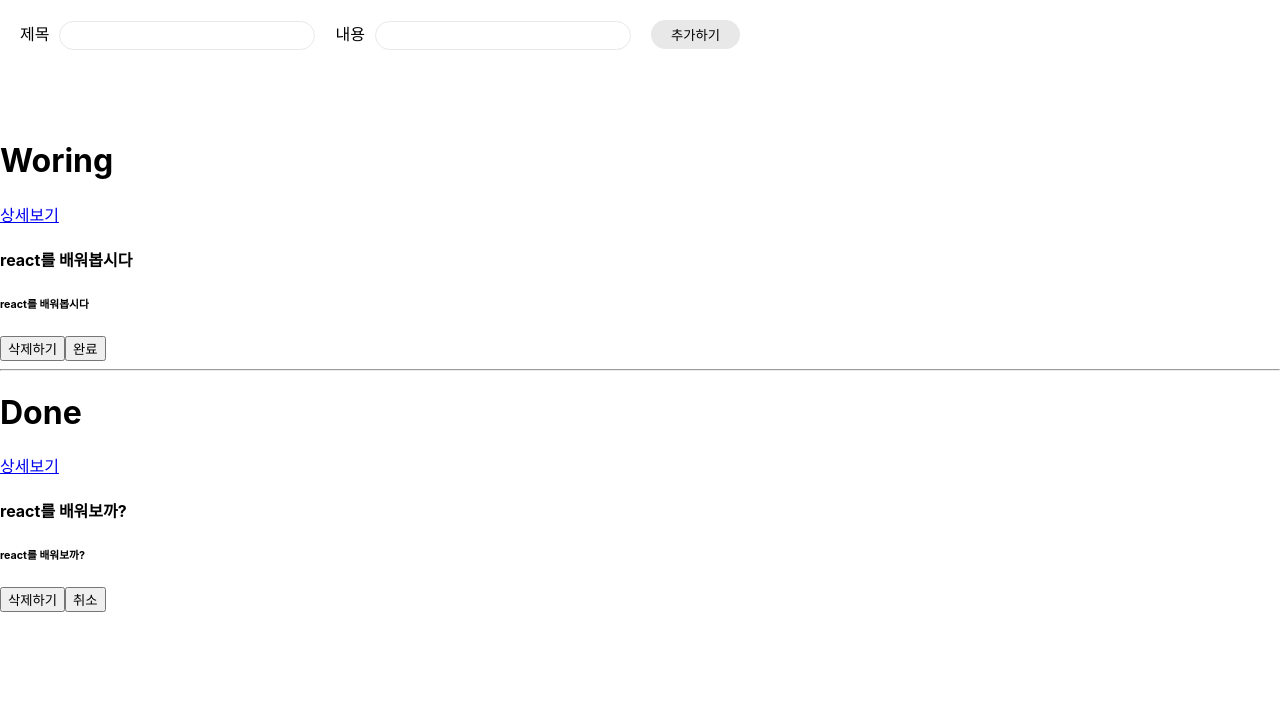
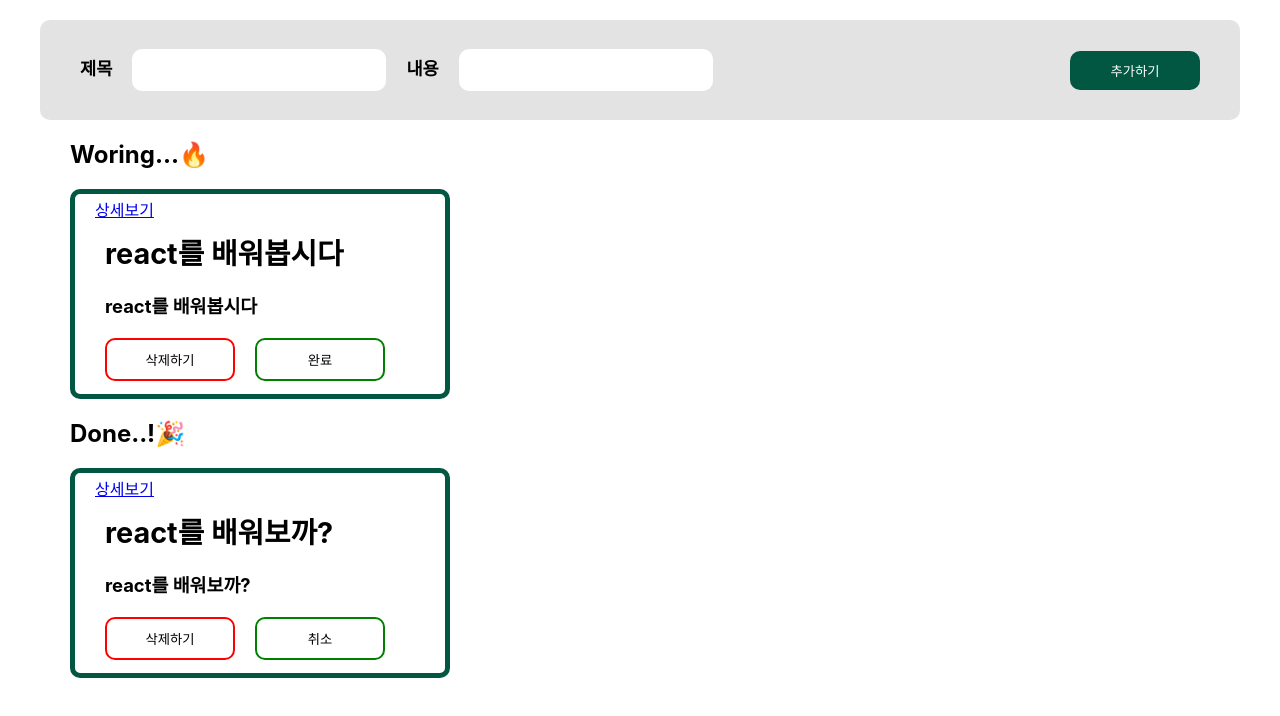
Before and after one commit to front-chan/redux-test-todo, a React (Create React App) app: page / in a window 1280 px wide. Shown: the top 716 px of the page. Built offline with nearby package versions, Linux system fonts and the light colour scheme.

Commit message:
add components and fixed styles

```diff
--- a/src/App.js
+++ b/src/App.js
@@ -1,9 +1,10 @@
 import React, { useState } from "react";
 import "./App.css";
-// import styled from "styled-components";
 import { useSelector, useDispatch } from "react-redux";
 import { addToDo, deleteToDo, changeToDo } from "./redux/modules/todo";
-import styled from "styled-components";
+import styled, { css } from "styled-components";
+import Form from "./components/form/Form";
+import List from "./components/list/List";
 
 function App() {
   // const [toDos, setToDos] = useState([
@@ -37,7 +38,7 @@ function App() {
   //   // setToDos([...toDos, newToDo]);
   // }
 
-  function onAddToDo(e) {
+  function onSubmit(e) {
     e.preventDefault();
     if (title === "" && toDo === "") {
       return;
@@ -71,31 +72,29 @@ function App() {
   }
 
   return (
-    <div>
-      <Form onSubmit={onAddToDo}>
-        <Label htmlFor="title">제목</Label>
-        <Input
-          type="text"
-          id="title"
-          value={title || ""}
-          onChange={(e) => setTitle(e.target.value)}
-          // required
-        />
-        <Label htmlFor="todo">내용</Label>
-        <Input
-          type="text"
-          id="todo"
-          value={toDo || ""}
-          onChange={(e) => setToDo(e.target.value)}
-          // required
-        />
-        <Button>추가하기</Button>
-      </Form>
-      <div>
-        <h1>Woring</h1>
-        {todos.map((todo) =>
-          todo.done === true ? (
-            <div key={todo.id}>
+    <StDiv app>
+      <Form
+        title={title}
+        toDo={toDo}
+        onSubmit={onSubmit}
+        setTitle={setTitle}
+        setToDo={setToDo}
+      ></Form>
+      <StMain>
+        <section>
+          <h1>Woring...🔥</h1>
+          <StDiv section>
+            {todos.map(
+              (todo) =>
+                todo.done === true ? (
+                  <List
+                    key={todo.id}
+                    todo={todo}
+                    onDeleteToDo={onDeleteToDo}
+                    onChangeToDo={onChangeToDo}
+                  ></List>
+                ) : null
+              /*<div key={todo.id}>
               <a href="https://www.naver.com">상세보기</a>
               <h4>{todo.title}</h4>
               <h6>{todo.toDo}</h6>
@@ -103,65 +102,54 @@ function App() {
               <button onClick={() => onChangeToDo(todo)}>
                 {todo.done === true ? "완료" : "취소"}
               </button>
-            </div>
-          ) : null
-        )}
-      </div>
-      <hr />
-      <div>
-        <h1>Done</h1>
-        {todos.map((todo) =>
-          todo.done === false ? (
-            <div key={todo.id}>
-              <a href="https://www.naver.com">상세보기</a>
-              <h4>{todo.title}</h4>
-              <h6>{todo.toDo}</h6>
-              <button onClick={() => onDeleteToDo(todo.id)}>삭제하기</button>
-              <button onClick={() => onChangeToDo(todo)}>
-                {todo.done === true ? "완료" : "취소"}
-              </button>
-            </div>
-          ) : null
-        )}
-      </div>
-    </div>
+            </div>*/
+            )}
+          </StDiv>
+        </section>
+        <section>
+          <h1>Done..!🎉</h1>
+          <StDiv section>
+            {todos.map((todo) =>
+              todo.done === false ? (
+                <List
+                  key={todo.id}
+                  todo={todo}
+                  onDeleteToDo={onDeleteToDo}
+                  onChangeToDo={onChangeToDo}
+                ></List>
+              ) : null
+            )}
+          </StDiv>
+        </section>
+      </StMain>
+    </StDiv>
   );
 }
 
 // component랑 같이 쓸 수 있는지?
-const Form = styled.form`
-  width: 1200px;
-  height: 100px;
-  margin: 20px 0 0 20px;
+
+const StDiv = styled.div`
+  ${(props) =>
+    props.app &&
+    css`
+      max-width: 1200px;
+      width: 95%;
+      margin: 20px auto;
+    `};
+  ${(props) =>
+    props.section &&
+    css`
+      width: 100%;
+      display: flex;
+      flex-direction: row;
+      gap: 12px;
+      flex-wrap: wrap;
+    `};
 `;
 
-const Label = styled.label`
-  margin-right: 10px;
+const StMain = styled.main`
+  margin-left: 30px;
 `;
-
-const Input = styled.input`
-  border-radius: 20px;
-  border: 1px solid rgb(232, 232, 232);
-  width: 250px;
-  height: 25px;
-  margin-right: 20px;
-`;
-
-const Button = styled.button`
-  border-radius: 20px;
-  padding: 5px 20px;
-  background-color: rgb(232, 232, 232);
-  border: 0;
-  cursor: pointer;
-`;
-
-// const Div = styled.div`
-//   width: 1200px;
-//   margin-right: 20px;
-//   display: flex;
-//   flex-wrap: warp;
-//   gap: 15px;
-// `;
 
 // const H4 = styled.h4`
 //   margin: 10px;
--- /dev/null
+++ b/src/components/form/Form.jsx
@@ -0,0 +1,65 @@
+import styled from "styled-components";
+
+function Form(props) {
+  return (
+    <StForm onSubmit={props.onSubmit}>
+      <div>
+        <StLabel htmlFor="title">제목</StLabel>
+        <StInput
+          type="text"
+          id="title"
+          value={props.title || ""}
+          onChange={(e) => props.setTitle(e.target.value)}
+          // required
+        />
+        <StLabel htmlFor="todo">내용</StLabel>
+        <StInput
+          type="text"
+          id="todo"
+          value={props.toDo || ""}
+          onChange={(e) => props.setToDo(e.target.value)}
+          // required
+        />
+      </div>
+      <StButton>추가하기</StButton>
+    </StForm>
+  );
+}
+
+const StForm = styled.form`
+  border-radius: 10px;
+  background-color: rgb(227, 227, 227);
+  height: 100px;
+  display: flex;
+  justify-content: space-between;
+  align-items: center;
+  padding-left: 30px;
+  padding-right: 30px;
+`;
+
+const StLabel = styled.label`
+  font-size: 1.1rem;
+  margin: 10px;
+  font-weight: bold;
+`;
+
+const StInput = styled.input`
+  margin: 10px;
+  width: 250px;
+  height: 40px;
+  border: 0;
+  border-radius: 10px;
+`;
+
+const StButton = styled.button`
+  width: 130px;
+  color: white;
+  border-radius: 10px;
+  margin: 10px;
+  padding: 10px 30px;
+  background-color: rgb(1, 87, 65);
+  border: 0;
+  cursor: pointer;
+`;
+
+export default Form;
--- /dev/null
+++ b/src/components/list/List.jsx
@@ -0,0 +1,60 @@
+import styled, { css } from "styled-components";
+
+function List(props) {
+  return (
+    <StDiv key={props.todo.id}>
+      <a href="https://www.naver.com">상세보기</a>
+      <StH4>{props.todo.title}</StH4>
+      <StH6>{props.todo.toDo}</StH6>
+      <div>
+        <StButton delete onClick={() => props.onDeleteToDo(props.todo.id)}>
+          삭제하기
+        </StButton>
+        <StButton complete onClick={() => props.onChangeToDo(props.todo)}>
+          {props.todo.done === true ? "완료" : "취소"}
+        </StButton>
+      </div>
+    </StDiv>
+  );
+}
+
+const StH4 = styled.h4`
+  font-size: 1.8rem;
+  margin: 10px;
+`;
+
+const StH6 = styled.h6`
+  font-size: 1.15rem;
+  margin: 10px;
+`;
+
+const StButton = styled.button`
+  background-color: transparent;
+  border-radius: 10px;
+  width: 130px;
+  padding: 10px 30px;
+  margin: 10px;
+  cursor: pointer;
+  ${(props) =>
+    props.delete &&
+    css`
+      border: 2px solid red;
+    `};
+  ${(props) =>
+    props.complete &&
+    css`
+      border: 2px solid green;
+    `};
+`;
+
+const StDiv = styled.div`
+  width: 330px;
+  height: 160px;
+  display: flex;
+  flex-direction: column;
+  justify-content: center;
+  padding: 20px;
+  border: 5px solid rgb(1, 87, 65);
+  border-radius: 10px;
+`;
+export default List;
```
Also changed, not shown: src/components/form/style.css (added), src/components/header/Header.jsx (added), src/components/header/style.css (added), src/components/layout/Layout.jsx (added), src/components/layout/style.css (added), src/components/list/style.css (added), src/components/todo/Todo.jsx (added), src/components/todo/style.css (added), src/pages/TodoList.jsx (added).
